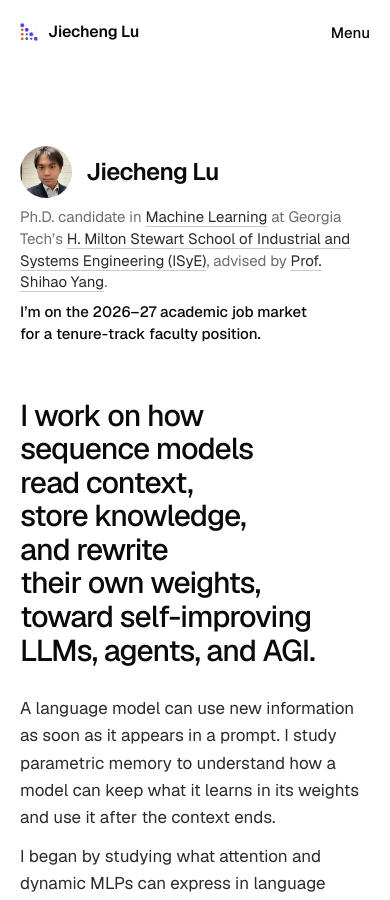
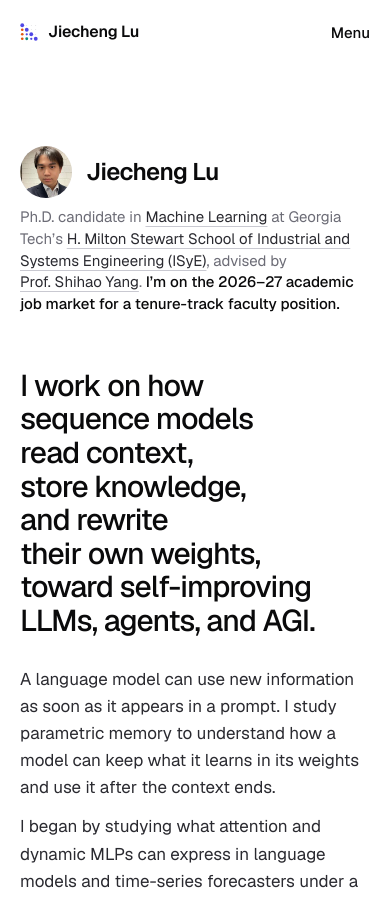
Before and after one commit to LJC-FVNR/LJC-FVNR.github.io, a Jekyll site: the page built from index.md, in a window 390 px wide and 900 px high. Built offline with Jekyll 4.4.1, drawn with Linux system fonts in a browser that asks for light colours.

Commit message:
Keep the faculty search in the homepage introduction paragraph

```diff
--- a/_layouts/home.html
+++ b/_layouts/home.html
@@ -7,8 +7,7 @@ layout: default
     <img src="{{ '/images/profile-avatar.jpg' | relative_url }}" alt="Portrait of {{ site.author.name }}" width="60" height="60">
     <div>
       <h1 id="hero-name">{{ site.author.name }}</h1>
-      <p class="role">{{ page.role | markdownify | remove: '<p>' | remove: '</p>' | strip }}</p>
-      {% if page.job_market %}<p class="role job-market">{{ page.job_market | escape }}</p>{% endif %}
+      <p class="role">{{ page.role | markdownify | remove: '<p>' | remove: '</p>' | strip }}{% if page.job_market %} <span class="job-market">{{ page.job_market | escape }}</span>{% endif %}</p>
     </div>
   </div>
   <div class="hero-grid">
--- a/assets/css/site.css
+++ b/assets/css/site.css
@@ -258,7 +258,6 @@ a:hover { text-decoration-color: currentColor; }
   .ident { display: grid; grid-template-columns: 52px minmax(0, 1fr); gap: 8px 14px; }
   .ident > div { display: contents; }
   .ident .role { grid-column: 1 / -1; margin: 0; }
-  .ident .job-market { text-wrap: balance; }
 }
 
 /* ---------- sections ---------- */
--- a/index.md
+++ b/index.md
@@ -8,7 +8,7 @@ permalink: /
 # map decodes word by word (one token per word). In the statement, "~" joins
 # words that never break apart, and "^" joins words that stay on one line on
 # wide screens, so lines break between phrases rather than inside them.
-role: "Ph.D. candidate in [Machine Learning](https://ml.gatech.edu/) at Georgia Tech’s [H. Milton Stewart School of Industrial and Systems Engineering (ISyE)](https://www.isye.gatech.edu/), advised by [Prof. Shihao Yang](https://www.isye.gatech.edu/users/shihao-yang)."
+role: "Ph.D. candidate in [Machine Learning](https://ml.gatech.edu/) at Georgia Tech’s [H. Milton Stewart School of Industrial and Systems Engineering (ISyE)](https://www.isye.gatech.edu/), advised by [Prof. Shihao Yang](https://www.isye.gatech.edu/users/shihao-yang){: .nw}."
 job_market: "I’m on the 2026–27 academic job market for a tenure-track faculty position."
 statement: "I^work^on^how^sequence~models read~context,^store~knowledge, and~rewrite^their~own~weights, toward~self-improving^LLMs, agents,^and~AGI."
 # The research section: one paragraph on the thread through the work, and for
```
